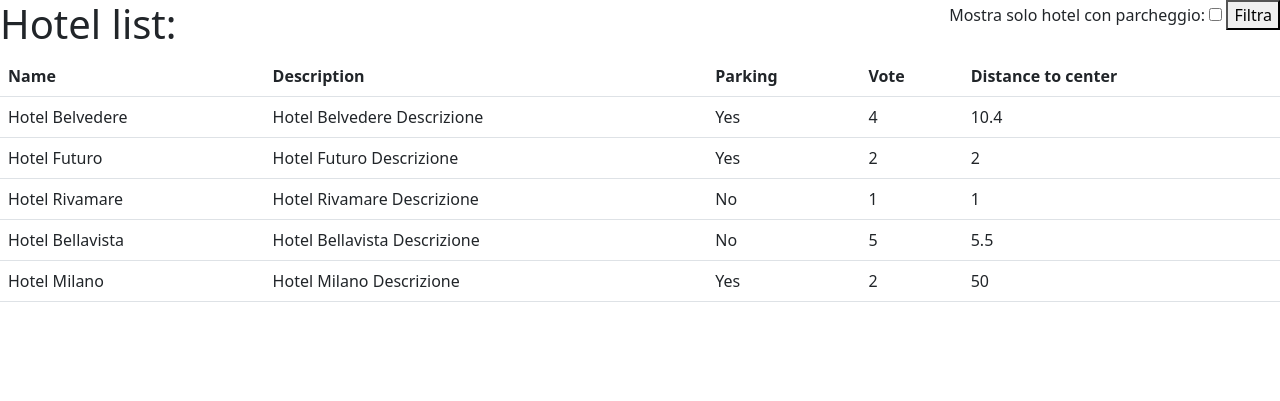
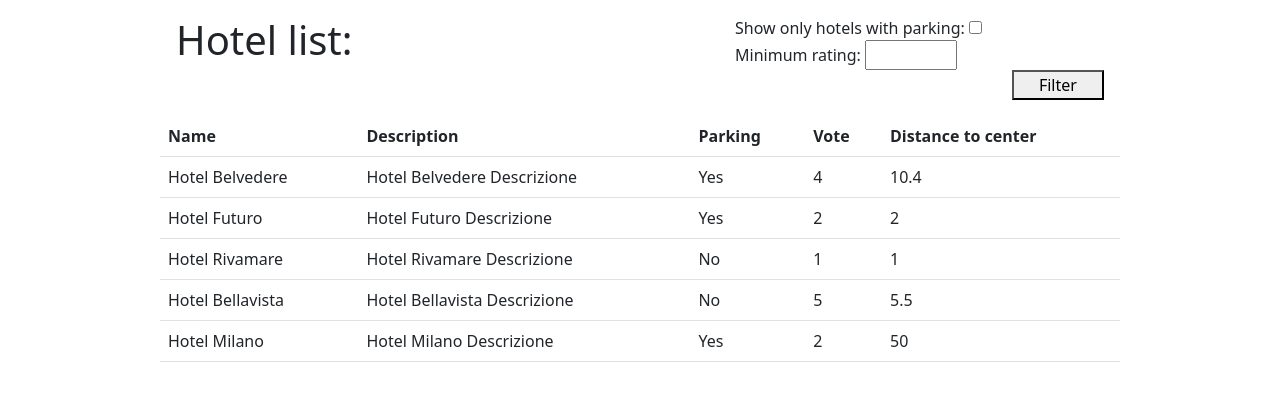
Before and after one commit to GabrieleMajocchi/php-hotel, a PHP site: page / in a window 1280 px wide. Shown: the top 401 px of the page. Run offline with PHP 8.4, Linux system fonts and the light colour scheme.

Commit message:
added filter based on rating of the hotel, changed all to english and added classes to improve the look of the page

```diff
--- a/index.php
+++ b/index.php
@@ -27,9 +27,16 @@
             'distance_to_center' => 50],
     ];
 
-    if (isset($_GET['filtroParcheggio']) && $_GET['filtroParcheggio'] == "1") {
+    if (isset($_GET['parkingSpot']) && $_GET['parkingSpot'] == "1") {
         $hotels = array_filter($hotels, function ($hotel) {
             return $hotel['parking'] === true;
+        });
+    };
+
+    if (isset($_GET['rating']) && is_numeric($_GET['rating'])) {
+        $rating = intval($_GET['rating']);
+        $hotels = array_filter($hotels, function ($hotel) use ($rating) {
+            return $hotel['vote'] >= $rating;
         });
     }
 ?>
@@ -49,17 +56,23 @@
 
 </head>
 <body>
-    <header class="d-flex justify-content-between">
-        <h1>Hotel list:</h1>
+    <header class="d-flex justify-content-between w-75 m-auto">
+        <h1 class="p-3">Hotel list:</h1>
 
-        <form method="GET" action="">
-            <label for="filtroParcheggio">Mostra solo hotel con parcheggio:</label>
-            <input type="checkbox" name="filtroParcheggio" id="filtroParcheggio" value="1" <?php echo (isset($_GET['filtroParcheggio']) && $_GET['filtroParcheggio'] == "1") ? "checked" : ""; ?>>
-            <button type="submit">Filtra</button>
+        <form method="GET" action="" class="d-flex flex-column p-3">
+            <div class="parking">
+                <label for="parkingSpot">Show only hotels with parking:</label>
+                <input type="checkbox" name="parkingSpot" id="parkingSpot" value="1" <?php echo (isset($_GET['parkingSpot']) && $_GET['parkingSpot'] == "1") ? "checked" : ""; ?>>
+            </div>
+            <div class="vote">
+                <label for="rating">Minimum rating:</label>
+                <input type="number" name="rating" id="rating" value="<?php echo isset($_GET['rating']) ? $_GET['rating'] : ""; ?>" class="w-25">
+            </div>
+            <button type="submit" class="w-25 align-self-end">Filter</button>
         </form>
     </header>
 
-    <table class="table">
+    <table class="table m-auto w-75">
         <thead>
             <tr>
             <th scope="col">Name</th>
```
